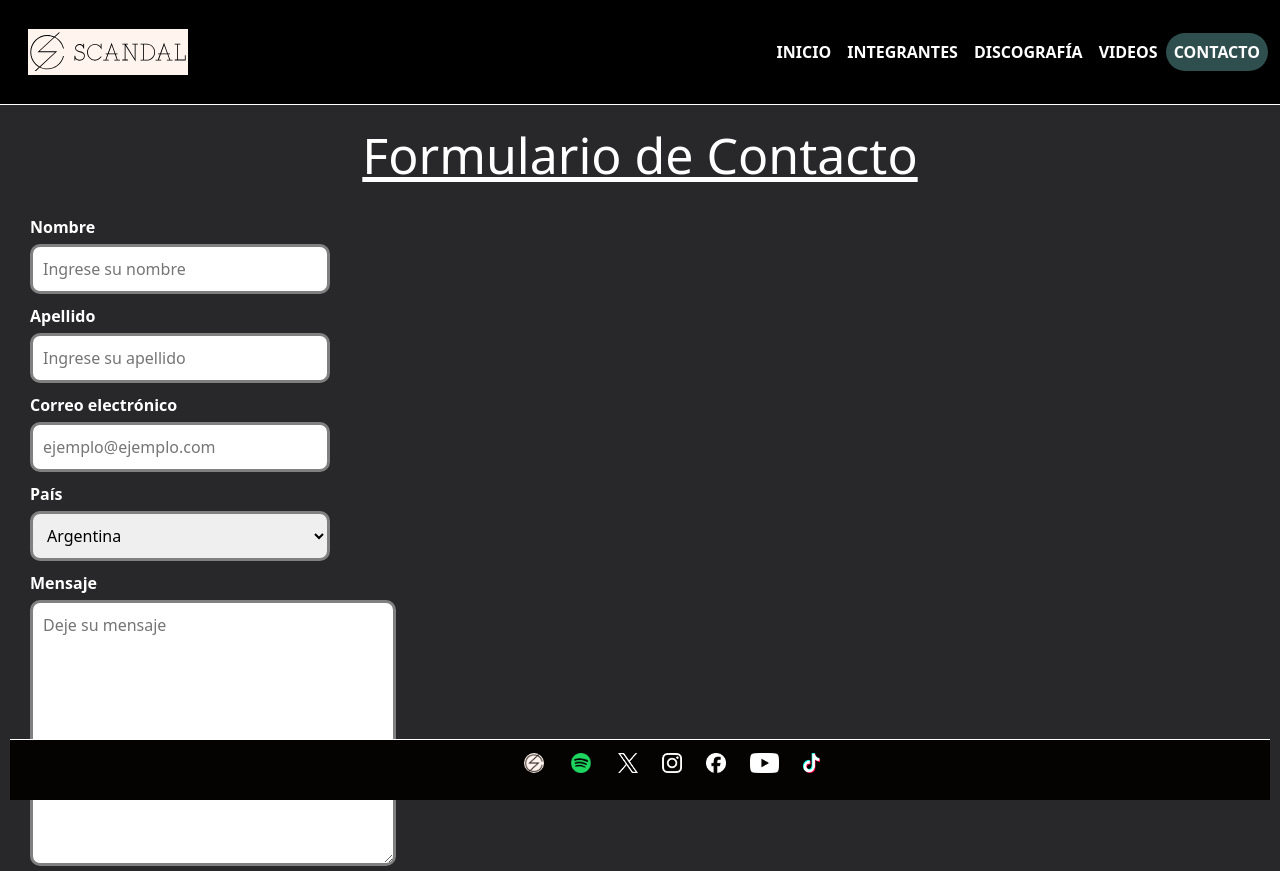
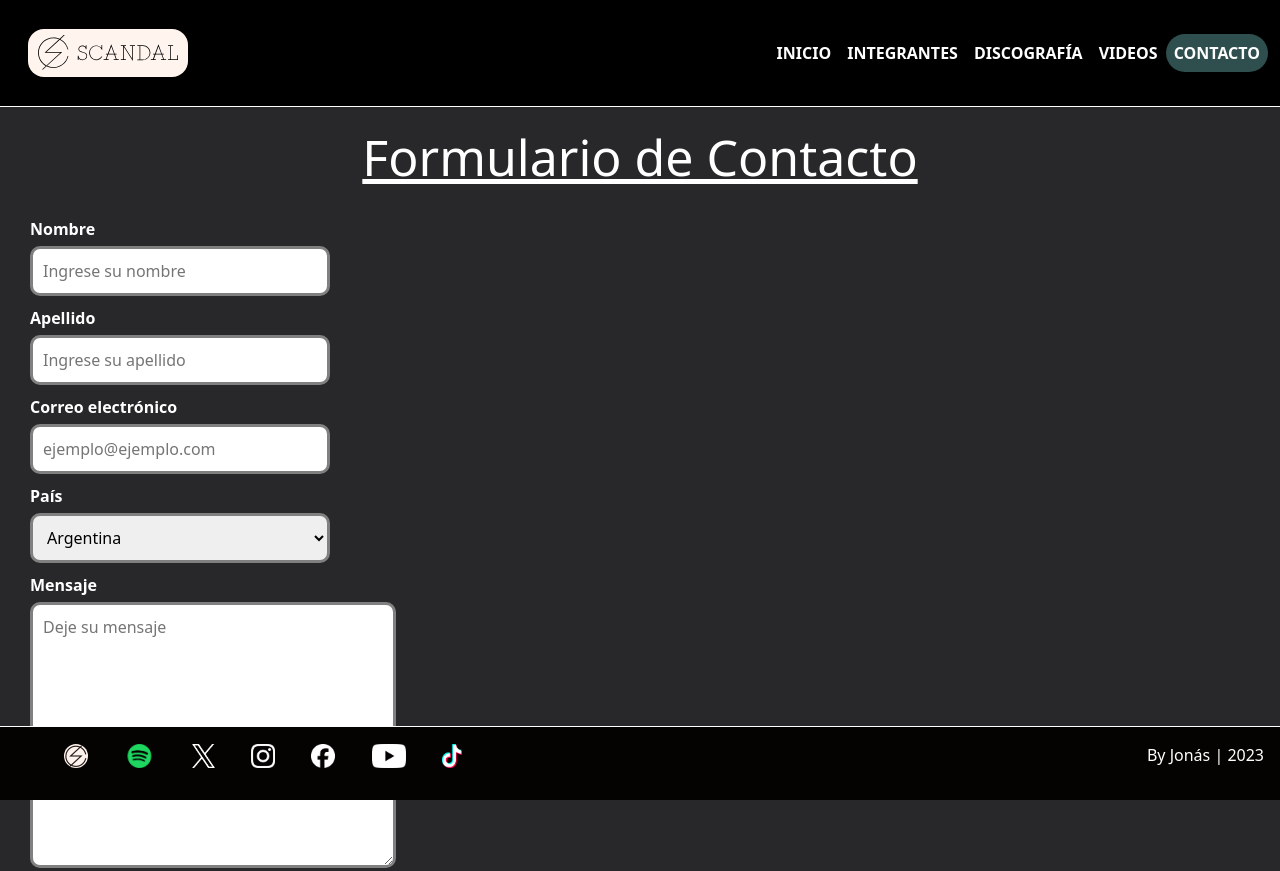
Before and after one commit to jef13121988/PreEntrega2-DesarrolloWeb, a plain HTML site: page html/contacto.html in a window 1280 px wide. Shown: the top 871 px of the page. Drawn offline with nearby package versions, Linux system fonts and the light colour scheme.

Commit message:
Actualizado Footer

```diff
--- a/css/style.css
+++ b/css/style.css
@@ -22,8 +22,6 @@ header {
     border-bottom: 1px solid white;
     text-align: center;
     padding: 1rem 2rem;
-    position: sticky;
-    top: 0;
     background-color: black;
 }
 
@@ -31,6 +29,8 @@ header {
     width: 10rem;
     background-color: #fff5ee;
     margin: 1rem;
+    padding: 0.2rem 0.5rem;
+    border-radius: 1rem;
 }
 
 nav ul li {
@@ -55,7 +55,6 @@ nav ul li a:hover {
     background-color: hsla(195, 83%, 58%, 0.2);
     border-radius: 5rem;
 }
-
 
 /* Main */
 
@@ -102,10 +101,9 @@ section div {
 /* Footer */
 
 footer {
-    margin: 10px;
-    padding: 10px;
+    margin-top: 1rem;
+    padding: 1rem;
     border-top: 1px solid white;
-    text-align: center;
     position: sticky;
     bottom: 0;
     background-color: #050301;
@@ -114,16 +112,16 @@ footer {
 footer ul li {
     list-style: none;
     display: inline-block;
-    margin: 0 10px;
+    margin: 0 1rem;
 }
 
 footer ul li a img {
-    height: 20px;
+    height: 1.5rem;
 }
 
 .logoWeb {
     background-color: #fff5ee;
-    border-radius: 10px;
+    border-radius: 1rem;
 }
 
 /* Index */
--- a/html/contacto.html
+++ b/html/contacto.html
@@ -17,7 +17,7 @@
 <body>
 
     <!-- NavBar Bootstrap -->
-    <header class="navbar navbar-expand-md">
+    <header class="navbar navbar-expand-md position-sticky top-0">
         <div class="container-fluid">
             <a class="navbar-brand" href="../index.html"><img class="logo" src="../img/logo_bl.svg"
                     alt="Logo de Scandal"></a>
@@ -78,8 +78,8 @@
 
     </main>
 
-    <footer>
-        <ul>
+    <!-- Footer -->
+    <footer class="d-flex justify-content-between">
         <ul>
             <li><a href="https://www.scandal-4.com/" target="_blank"><img class="logoWeb" src="../img/favicon.ico"
                         alt="Logo Scandal Web"></a></li>
@@ -95,7 +95,8 @@
             <li><a href="https://www.tiktok.com/@scandal_band_official" target="_blank"><img src="../img/tiktok.png"
                         alt="Logo TikTok"></a></li>
         </ul>
-        </ul>
+
+        <p>By Jonás | 2023</p>
 
     </footer>
 
```
Also changed, not shown: html/discografia.html (+5 -4 lines), html/integrantes.html (+5 -4 lines), html/videos.html (+5 -2 lines), index.html (+5 -4 lines). Lines whose indentation alone changed are shown as unchanged.
